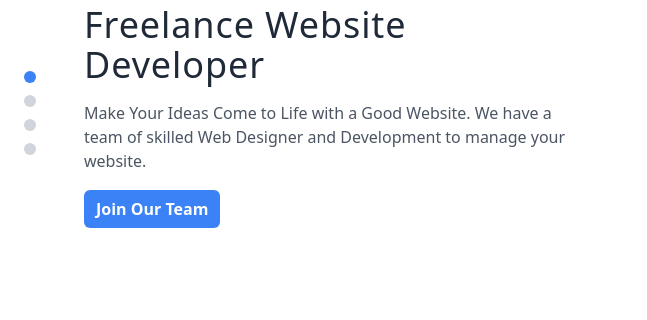
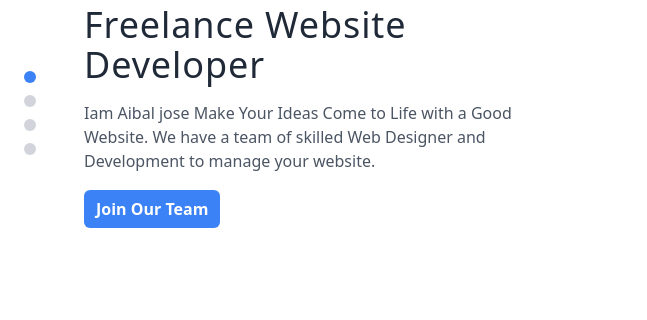
Before and after one commit to aibaljose/work, a plain HTML site: page index.html in a window 1280 px wide. Shown: the part 289-609 px from the top of the page, 0-647 px from the left. Drawn offline with nearby package versions, Linux system fonts and the light colour scheme.

Commit message:
Update index.html

```diff
--- a/index.html
+++ b/index.html
@@ -54,7 +54,7 @@
 
                 <div class="max-w-lg lg:mx-12 lg:order-2">
                     <h1 class="text-3xl font-medium tracking-wide text-gray-800 dark:text-white lg:text-4xl">Freelance Website Developer</h1>
-                    <p class="mt-4 text-gray-600 dark:text-gray-300">Make Your Ideas Come to Life with a Good Website. We have a team of skilled Web Designer and Development to manage your website.</p>
+                    <p class="mt-4 text-gray-600 dark:text-gray-300">Iam Aibal jose Make Your Ideas Come to Life with a Good Website. We have a team of skilled Web Designer and Development to manage your website.</p>
                     <div class="mt-6">
                         <a href="#" class="block px-3 py-2 font-semibold text-center text-white transition-colors duration-200 transform bg-blue-500 rounded-md lg:inline hover:bg-blue-400">Join Our Team</a>
                     </div>
```
